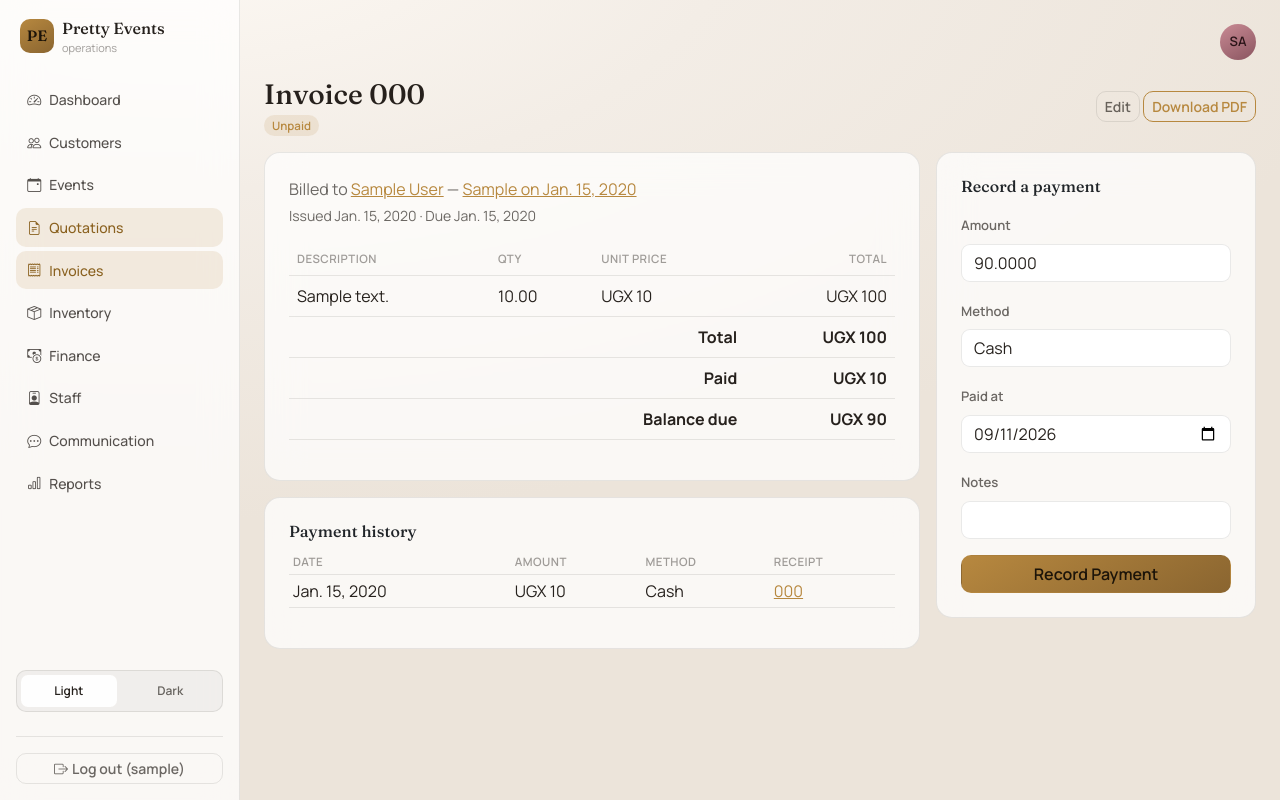
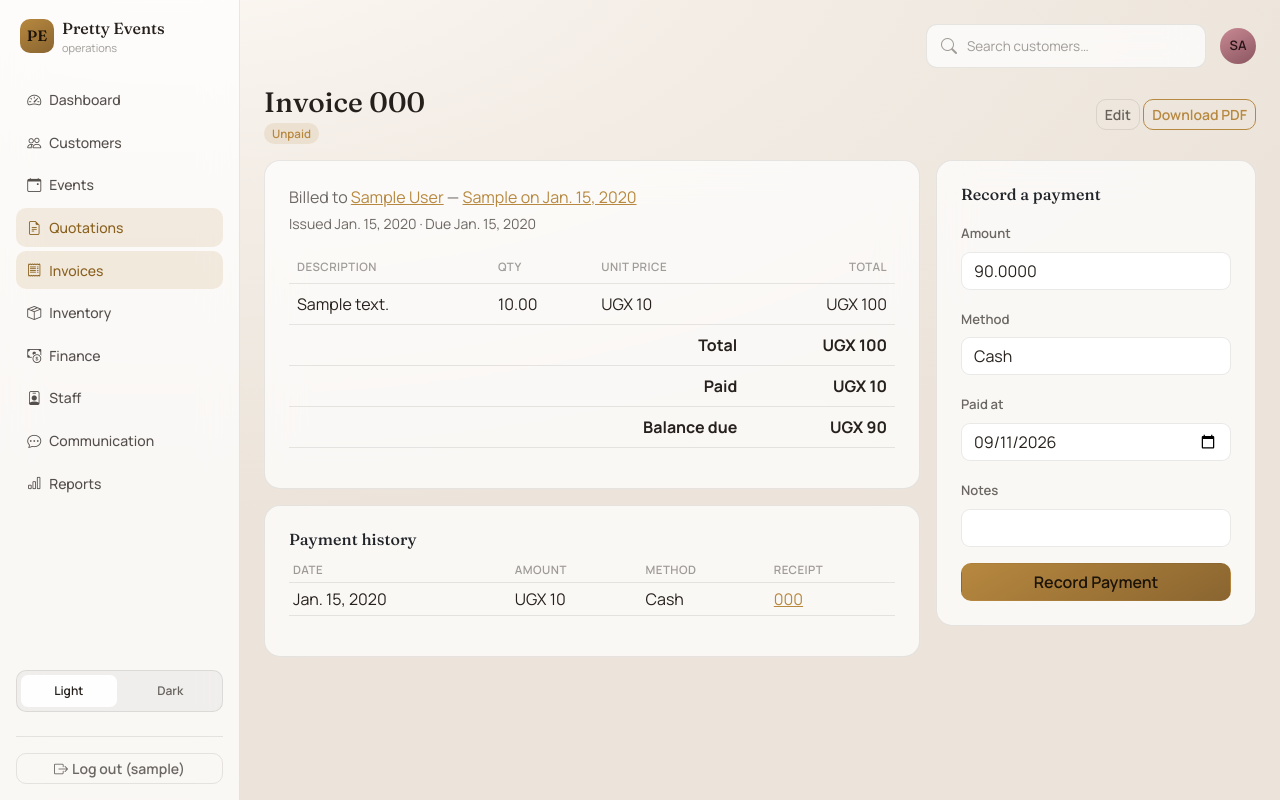
Before and after one commit to Naggayi-Daphne-Pearl/Pretty_events_management_system, a Django app: page /billing/invoices/1/ in a window 1280 px wide. Run offline with Django 5.2, Linux system fonts and the light colour scheme; a user stored in the database is signed in; tables that the repository leaves empty hold one stand-in row (values such as "Sample post").

Commit message:
Fix dark theme text appearing grey; add topbar search from mockup
.small/<small> is a Bootstrap font-size utility, not a "de-emphasized
text" one, but it was accidentally sharing the same muted grey color as
.text-muted. Most detail pages (customer/event/staff/inventory) use
.small purely to shrink dense info panels, so in the dark theme all that
body copy rendered grey instead of near-white. Scope the grey color to
.text-muted only.

Also add the topbar search box from the mockup (previously just had the
avatar), wired to the customer search view, gated behind view_customer
permission so roles without customer access don't see a form that would
403.

Co-Authored-By: Claude Sonnet 5 <noreply@anthropic.com>

```diff
--- a/templates/base.html
+++ b/templates/base.html
@@ -70,7 +70,10 @@
         }
         h1, h2, h3, h4, h5, h6, .page-title { font-family: var(--serif); font-weight: 500; letter-spacing: 0.1px; }
         a { color: var(--gold); }
-        small, .text-muted { color: var(--text-2) !important; }
+        /* .small/<small> is a Bootstrap FONT-SIZE utility, not a "de-emphasized" one — most
+           detail pages use it just to shrink dense info panels, so it must stay full-brightness
+           text (var(--text-1)), inherited by default. Only .text-muted means "secondary text". */
+        .text-muted { color: var(--text-2) !important; }
 
         .sidebar {
             min-height: 100vh;
@@ -104,6 +107,17 @@
         .theme-toggle button.active { background: var(--panel-strong); color: var(--text-1); }
 
         .topbar { display: flex; align-items: center; justify-content: flex-end; gap: 14px; margin-bottom: 18px; }
+        .topbar-search {
+            display: flex; align-items: center; gap: 8px; padding: 9px 14px; border-radius: 11px;
+            background: var(--panel); border: 1px solid var(--border); width: 280px;
+            backdrop-filter: blur(var(--blur)); -webkit-backdrop-filter: blur(var(--blur));
+        }
+        .topbar-search i { color: var(--text-3); font-size: 16px; }
+        .topbar-search input {
+            background: none; border: none; outline: none; color: var(--text-1);
+            font-family: var(--sans); font-size: 13.5px; width: 100%;
+        }
+        .topbar-search input::placeholder { color: var(--text-3); }
         .avatar {
             width: 36px; height: 36px; border-radius: 50%;
             background: linear-gradient(150deg, var(--blush), #8a5560);
@@ -203,7 +217,13 @@
     </nav>
     <main class="flex-grow-1 p-3 p-md-4">
         <div class="topbar">
-            <div class="avatar">{{ user.username|slice:":2"|upper }}</div>
+            {% if perms.customers.view_customer %}
+            <form action="{% url 'customers:list' %}" method="get" class="topbar-search">
+                <i class="bi bi-search"></i>
+                <input type="text" name="q" placeholder="Search customers…">
+            </form>
+            {% endif %}
+            <div class="avatar" title="{{ user.get_full_name|default:user.username }}">{{ user.username|slice:":2"|upper }}</div>
         </div>
         {% if messages %}
             {% for message in messages %}
```
